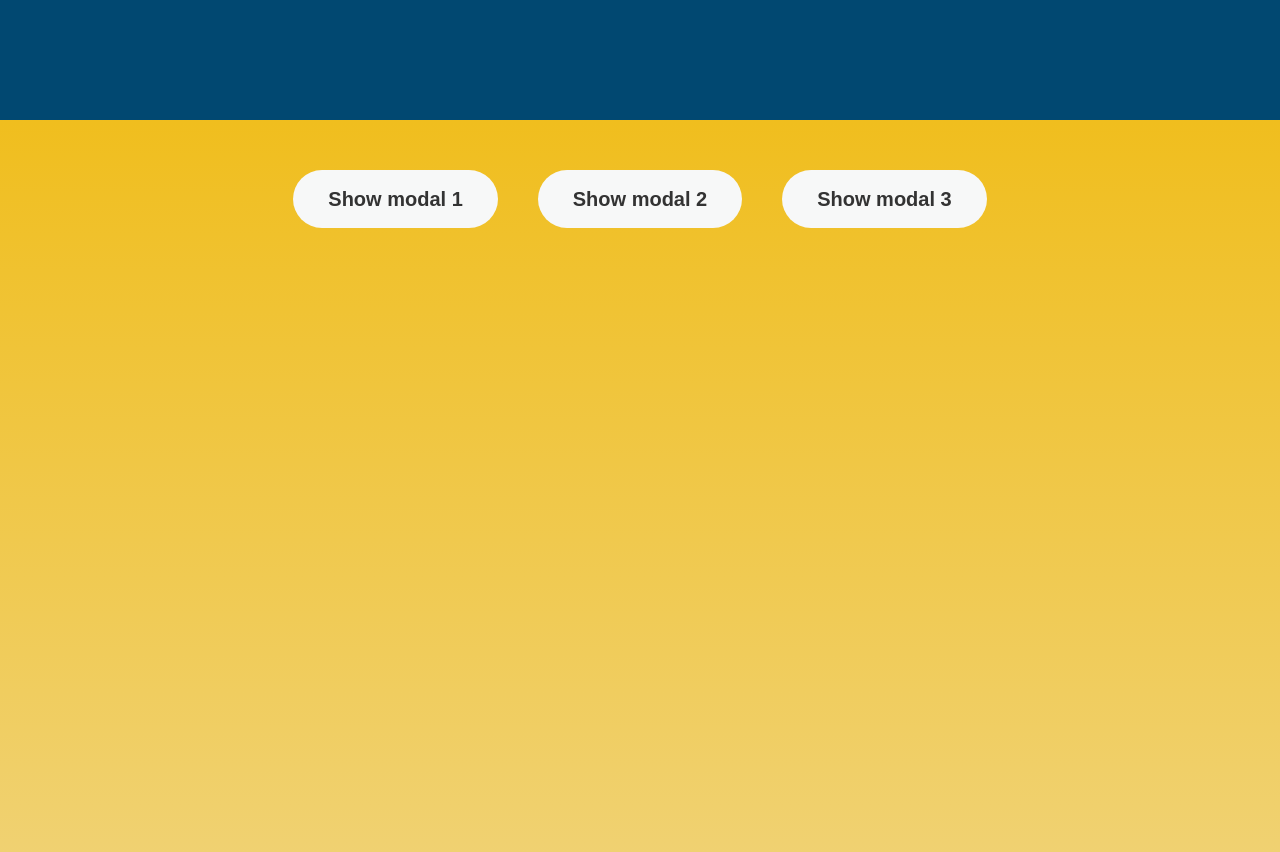
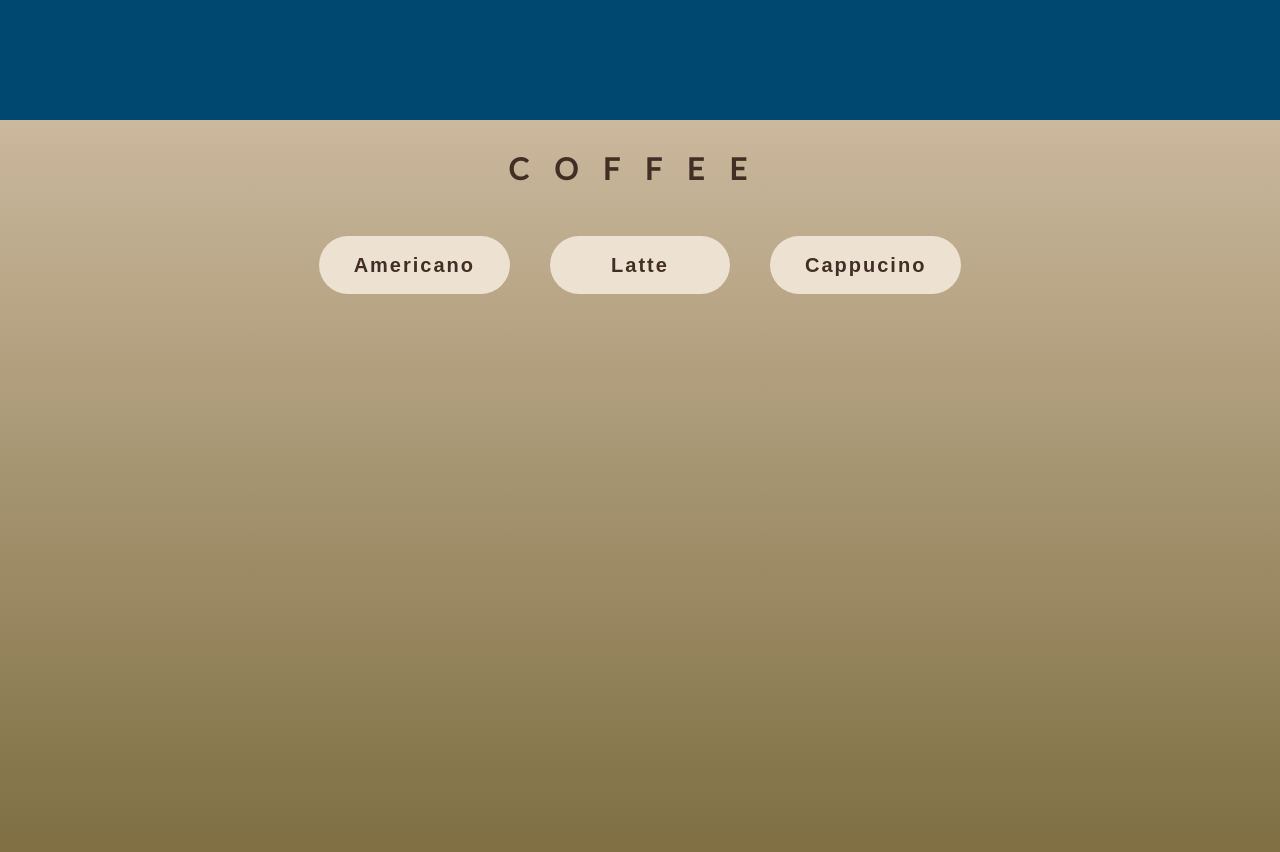
Before and after one commit to chernnovaa/my-JScode, a website: page index.html in a window 1280 px wide. Shown: the part 1480-2332 px from the top of the page. Drawn offline with Linux system fonts and the light colour scheme.

Commit message:
Style modal

```diff
--- a/index.html
+++ b/index.html
@@ -60,10 +60,11 @@
     </section>
 
     <section class="modal">
+      <h2 class="modal__title">Coffee</h2>
       <div class="modal__buttons">
-        <button class="modal__show">Show modal 1</button>
-        <button class="modal__show">Show modal 2</button>
-        <button class="modal__show">Show modal 3</button>
+        <button class="modal__show">Americano</button>
+        <button class="modal__show">Latte</button>
+        <button class="modal__show">Cappucino</button>
       </div>
       <div class="modal__hidden hidden">
         <button class="modal__close">&times;</button>
--- a/sass/_modal.scss
+++ b/sass/_modal.scss
@@ -1,31 +1,56 @@
 .modal {
   position: relative;
-  background: rgb(240, 190, 30);
+  background: rgb(203, 184, 157);
   background: linear-gradient(
     180deg,
-    rgba(240, 190, 30, 1) 0%,
-    rgba(240, 211, 121, 1) 100%
+    rgba(203, 184, 157, 1) 0%,
+    rgba(128, 112, 68, 1) 90%
   );
   font-family: 'Lato', sans-serif;
   height: 100vh;
   color: #333;
+  padding-top: 3rem;
+
+  &__title {
+    text-align: center;
+    text-transform: uppercase;
+    font-size: 3rem;
+    letter-spacing: 2.5rem;
+    color: #412f26;
+
+    @media only screen and (max-width: 600px) {
+      font-size: 2.5rem;
+    }
+  }
 
   &__buttons {
     display: flex;
     align-items: flex-start;
     justify-content: center;
+
+    @media only screen and (max-width: 900px) {
+      flex-direction: column;
+      align-items: center;
+    }
   }
 
   &__show {
+    min-width: 18rem;
     font-size: 2rem;
     font-weight: 600;
+    letter-spacing: 0.2rem;
     padding: 1.75rem 3.5rem;
     margin: 5rem 2rem;
     border: none;
-    background-color: #f7f8f8;
-    color: #333;
+    background-color: #ede1d2;
+    color: #412f26;
     border-radius: 10rem;
     cursor: pointer;
+
+    @media only screen and (max-width: 600px) {
+      min-width: 16rem;
+      font-size: 1.6rem;
+    }
   }
 
   &__close {
@@ -46,7 +71,8 @@
     transform: translate(-50%, -50%);
     width: 70%;
 
-    background-color: #f7f8f8;
+    background-color: #ede1d2;
+    color: #412f26;
     padding: 6rem;
     border-radius: 5px;
     box-shadow: 0 3rem 5rem rgba(0, 0, 0, 0.3);
```
Also changed, not shown: css/style.css.
